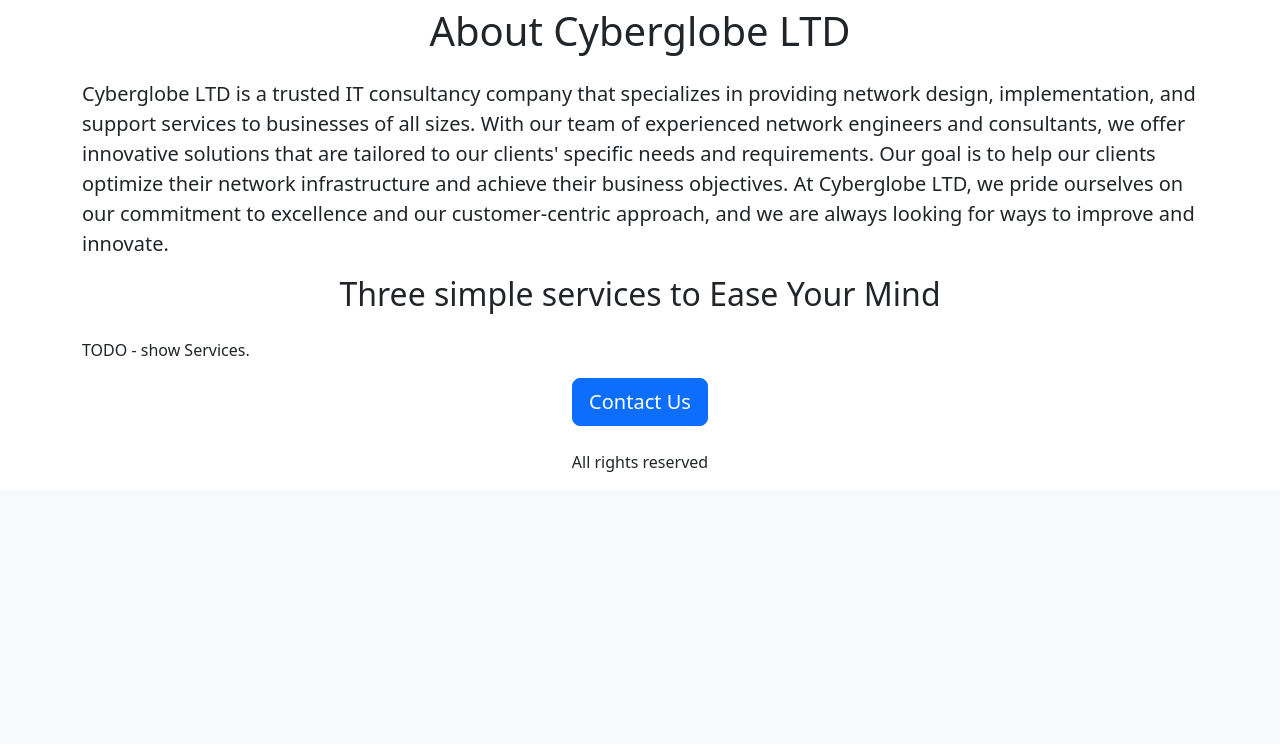
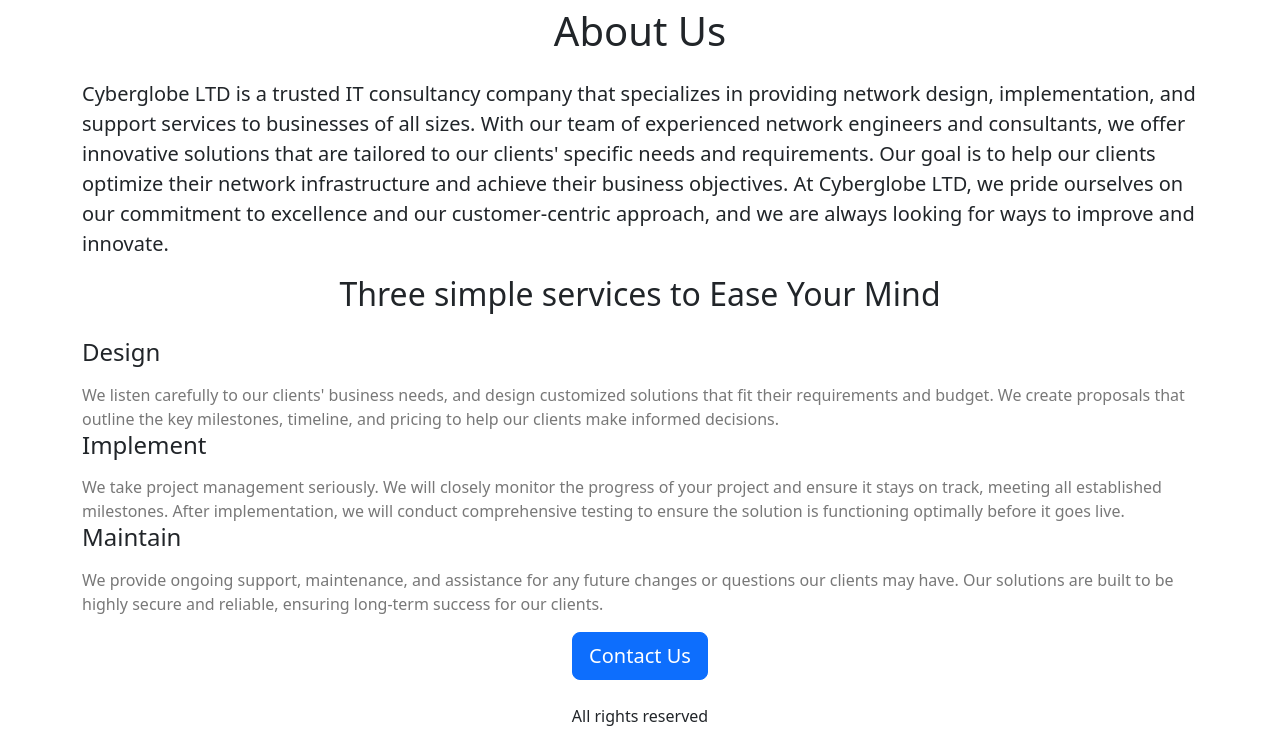
Before and after one commit to lateefwalana/site-flask, a Flask app: page / in a window 1280 px wide. Shown: the part 487-1231 px from the top of the page. Before the commit the page ends 959 px from the top, so only its background shows below. Run offline with Flask 2, Linux system fonts and the light colour scheme.

Commit message:
added something, cannot remember :)

```diff
--- a/app.py
+++ b/app.py
@@ -2,9 +2,34 @@ from flask import Flask, render_template
 
 app = Flask(__name__)
 
+SERVICES = [{
+  "id":
+  1,
+  "title":
+  "Design",
+  "description":
+  "We listen carefully to our clients' business needs, and design customized solutions that fit their requirements and budget. We create proposals that outline the key milestones, timeline, and pricing to help our clients make informed decisions."
+}, {
+  "id":
+  2,
+  "title":
+  "Implement",
+  "description":
+  "We take project management seriously. We will closely monitor the progress of your project and ensure it stays on track, meeting all established milestones. After implementation, we will conduct comprehensive testing to ensure the solution is functioning optimally before it goes live."
+}, {
+  "id":
+  3,
+  "title":
+  "Maintain",
+  "description":
+  "We provide ongoing support, maintenance, and assistance for any future changes or questions our clients may have. Our solutions are built to be highly secure and reliable, ensuring long-term success for our clients."
+}]
+
+
 @app.route("/")
 def hello_world():
-  return render_template('home.html')
+  return render_template('home.html', services=SERVICES)
+
 
 if __name__ == "__main__":
   app.run(host='0.0.0.0', debug=True)
--- a/templates/home.html
+++ b/templates/home.html
@@ -31,15 +31,19 @@
     </head>
     <body>
       <div class="container">
-        <h2 class="text-center mt-2 mb-4">Cyberglobe Ltd</h2>
+        <h2 class="text-center mt-2 mb-4">Cyberglobe</h2>
         <img id="banner" src="https://site-flask.lateefwalana.repl.co/static/people-working-on-computer.jpg" class="img-fluid" alt="People working">
-        <h1 class="text-center mt-2 mb-4">About Cyberglobe LTD</h1>
+        <h1 class="text-center mt-2 mb-4">About Us</h1>
         <p class="lead">
           Cyberglobe LTD is a trusted IT consultancy company that specializes in providing network design, implementation, and support services to businesses of all sizes. With our team of experienced network engineers and consultants, we offer innovative solutions that are tailored to our clients' specific needs and requirements. Our goal is to help our clients optimize their network infrastructure and achieve their business objectives. At Cyberglobe LTD, we pride ourselves on our commitment to excellence and our customer-centric approach, and we are always looking for ways to improve and innovate.
         </p>
         <h2 class="text-center mt-2 mb-4">Three simple services to Ease Your Mind</h2>
         <p class="bodytext">
-          TODO - show Services.
+          <div class="col">
+            {% for service in services %}
+            {% include 'services.html' %}
+            {% endfor %}
+          </div>
         </p>
         <div class="text-center">
         <button class="btn btn-primary btn-lg">Contact Us</button>
--- /dev/null
+++ b/templates/services.html
@@ -0,0 +1,8 @@
+<div style="margin-bottom: 16px;">
+  <h4 style="margin-bottom: 4px;">
+    {{service['title']}}
+  </h4>
+</div>
+<div style="color:rgb(120,120,120);">
+  {{service['description']}}
+</div>
```
